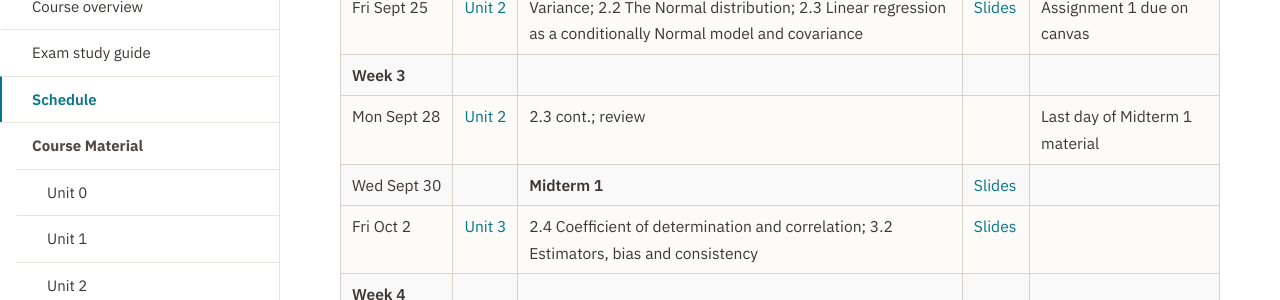
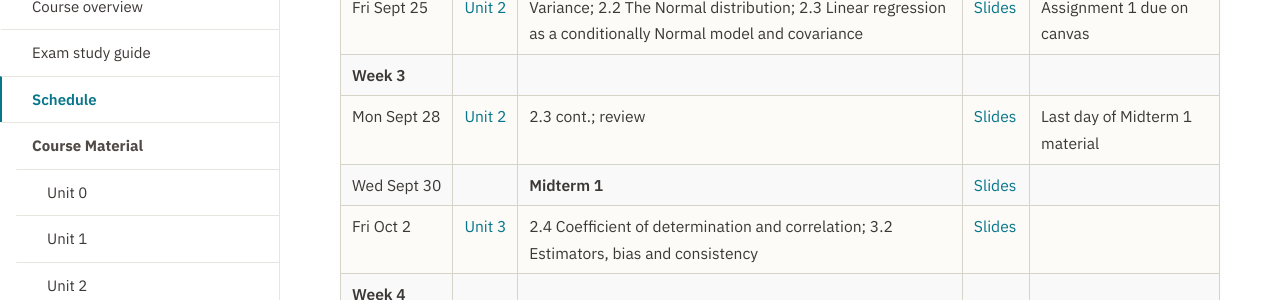
Before and after one commit to elevien/math50_2026, a Jekyll site: the page built from schedule.md, in a window 1280 px wide and 900 px high, scrolled down 564 px. Shown: the part 154-454 px from the top of the window. Built offline with Jekyll 4.4.1, drawn with Linux system fonts in a browser that asks for light colours.

Commit message:
Publish from math50_sandbox@ebb0f00

```diff
--- a/schedule.md
+++ b/schedule.md
@@ -23,7 +23,7 @@ Before going through Unit 1, please review [Unit 0]({{ '/unit0/' | relative_url
 | Wed Sept 23 | [Unit 2]({{ '/unit2/' | relative_url }}) | 2.1 Expectation and conditional expectation| [Slides]({{ '/unit2/slides-09-23.pdf' | relative_url }}) | |
 | Fri Sept 25 | [Unit 2]({{ '/unit2/' | relative_url }}) | Variance; 2.2 The Normal distribution; 2.3 Linear regression as a conditionally Normal model and covariance | [Slides]({{ '/unit2/slides-09-25.pdf' | relative_url }}) | Assignment 1 due on canvas|
 | **Week 3** | | | | |
-| Mon Sept 28 | [Unit 2]({{ '/unit2/' | relative_url }}) | 2.3 cont.; review | | Last day of Midterm 1 material |
+| Mon Sept 28 | [Unit 2]({{ '/unit2/' | relative_url }}) | 2.3 cont.; review | [Slides]({{ '/unit2/slides-09-28.pdf' | relative_url }}) | Last day of Midterm 1 material |
 | Wed Sept 30 | | **Midterm 1**  | [Slides]({{ '/unit3/slides-09-30.pdf' | relative_url }}) |  |
 | Fri Oct 2 | [Unit 3]({{ '/unit3/' | relative_url }}) |2.4 Coefficient of determination and correlation; 3.2 Estimators, bias and consistency | [Slides]({{ '/unit3/slides-10-02.pdf' | relative_url }}) | |
 | **Week 4** | | | | |
```
